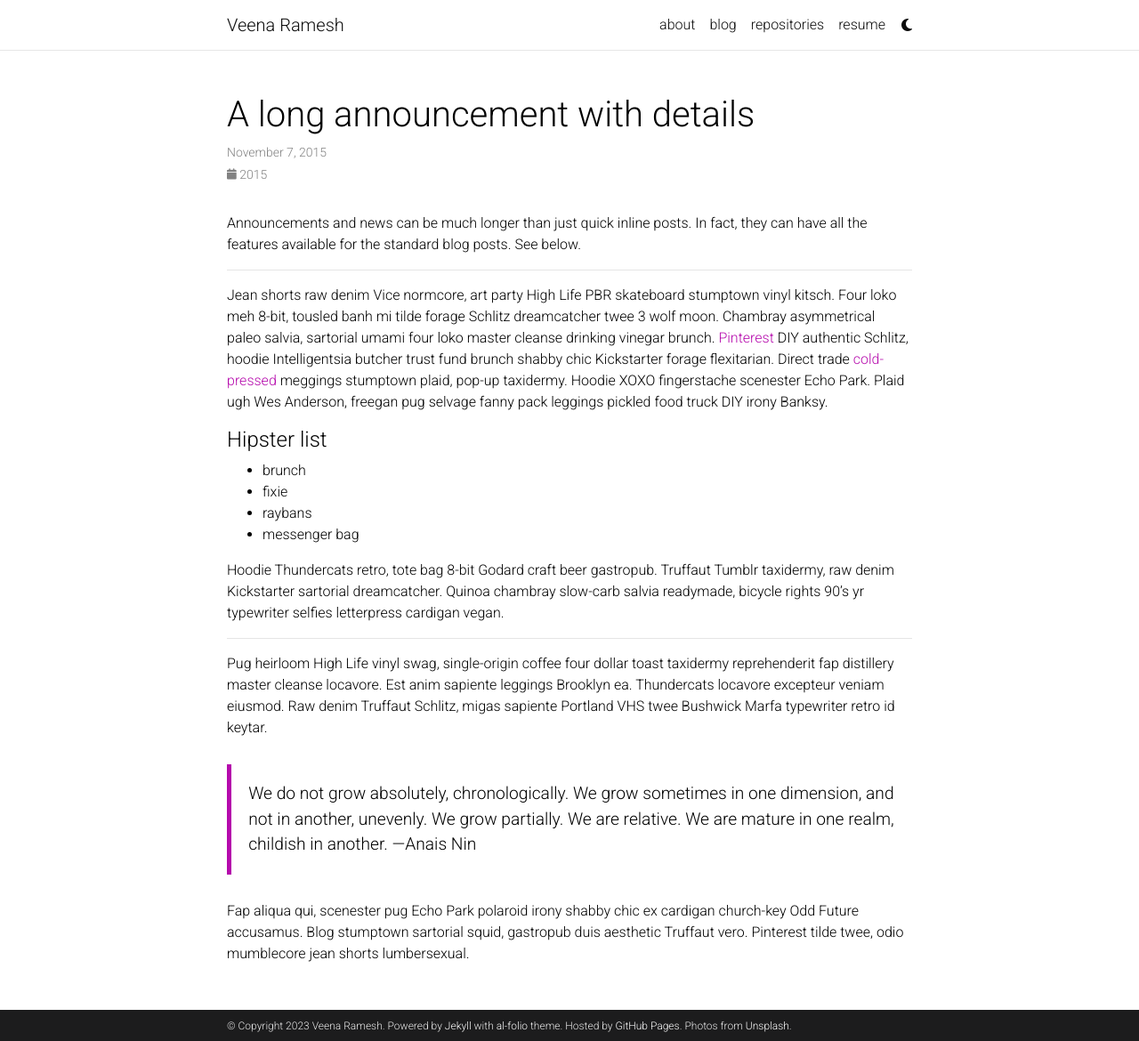
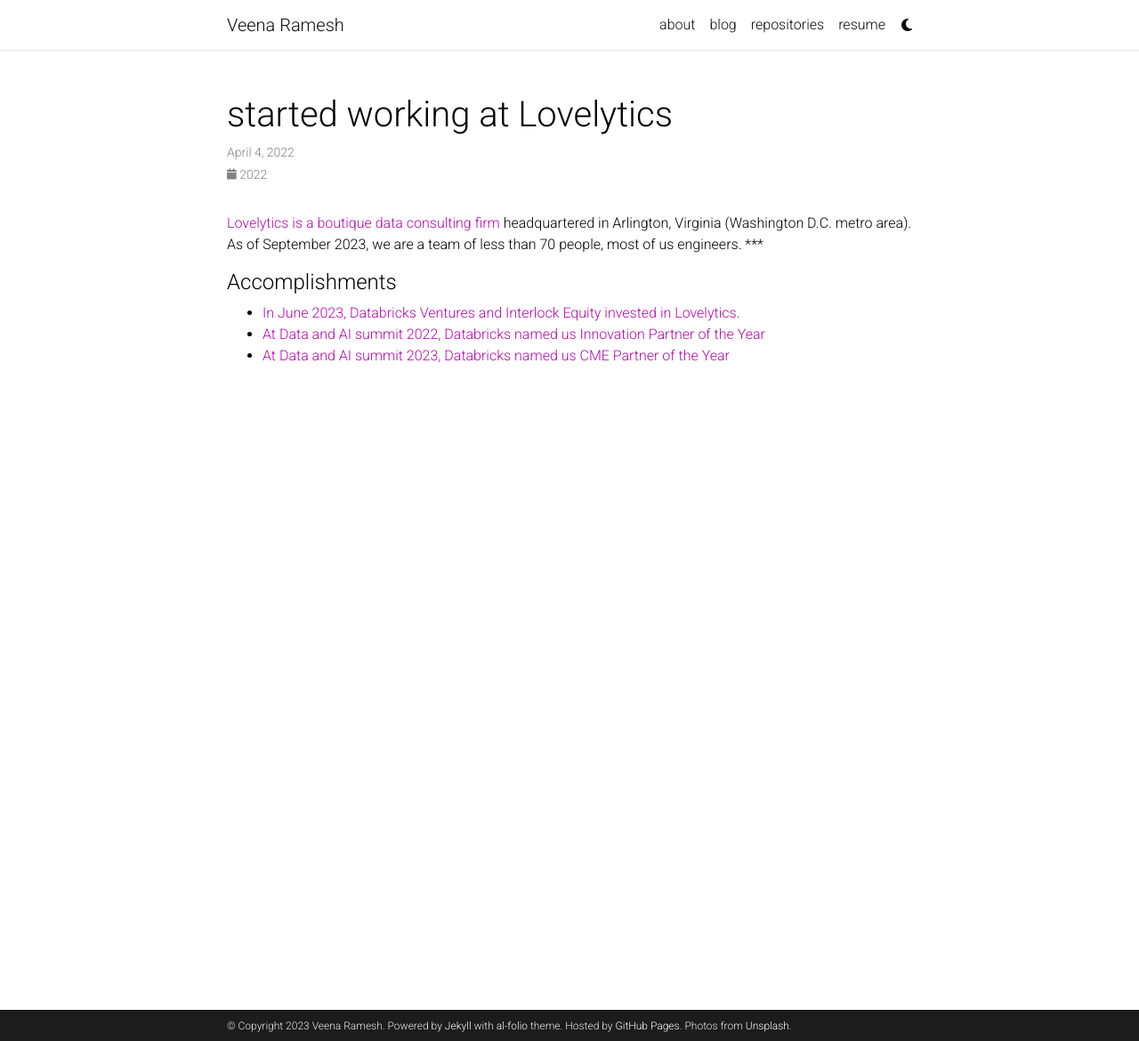
Before and after one commit to veenaramesh/veenaramesh.github.io, a Jekyll site: the page built from _news/announcement_2.md, in a window 1280 px wide and 1170 px high. Shown: the whole window at 89% size. Built offline with Jekyll 4.4.1, drawn with Linux system fonts in a browser that asks for light colours; comment, search, counter and statistics services are not loaded; a style sheet for code colours, icons or effects is not loaded.

Commit message:
Update announcement_2.md

```diff
--- a/_news/announcement_2.md
+++ b/_news/announcement_2.md
@@ -1,32 +1,16 @@
 ---
 layout: post
-title: A long announcement with details
-date: 2015-11-07 16:11:00-0400
+title: started working at Lovelytics
+date: 2022-04-04 16:11:00-0400
 inline: false
 related_posts: false
 ---
-
-Announcements and news can be much longer than just quick inline posts. In fact, they can have all the features available for the standard blog posts. See below.
-
+<a href="https://lovelytics.com/">Lovelytics is a boutique data consulting firm</a> headquartered in Arlington, Virginia (Washington D.C. metro area). As of September 2023, we are a team of less than 70 people, most of us engineers.
 ***
 
-Jean shorts raw denim Vice normcore, art party High Life PBR skateboard stumptown vinyl kitsch. Four loko meh 8-bit, tousled banh mi tilde forage Schlitz dreamcatcher twee 3 wolf moon. Chambray asymmetrical paleo salvia, sartorial umami four loko master cleanse drinking vinegar brunch. <a href="https://www.pinterest.com">Pinterest</a> DIY authentic Schlitz, hoodie Intelligentsia butcher trust fund brunch shabby chic Kickstarter forage flexitarian. Direct trade <a href="https://en.wikipedia.org/wiki/Cold-pressed_juice">cold-pressed</a> meggings stumptown plaid, pop-up taxidermy. Hoodie XOXO fingerstache scenester Echo Park. Plaid ugh Wes Anderson, freegan pug selvage fanny pack leggings pickled food truck DIY irony Banksy.
-
-#### Hipster list
+#### Accomplishments
 <ul>
-    <li>brunch</li>
-    <li>fixie</li>
-    <li>raybans</li>
-    <li>messenger bag</li>
+    <li><a href="https://lovelytics.com/blog/databricks-ventures-and-interlock-equity-invest-in-the-future-with-lovelytics/"> In June 2023, Databricks Ventures and Interlock Equity invested in Lovelytics. </a></li>
+    <li><a href="https://www.databricks.com/blog/announcing-this-years-winners-global-partner-awards#:~:text=Together%2C%20Accenture%20and%20Avanade%20receive,for%20the%20third%20consecutive%20year.">At Data and AI summit 2022, Databricks named us Innovation Partner of the Year</a></li>
+    <li><a href="https://www.databricks.com/blog/2022/06/27/databricks-2022-global-partner-awards.html">At Data and AI summit 2023, Databricks named us CME Partner of the Year</a></li>
 </ul>
-
-Hoodie Thundercats retro, tote bag 8-bit Godard craft beer gastropub. Truffaut Tumblr taxidermy, raw denim Kickstarter sartorial dreamcatcher. Quinoa chambray slow-carb salvia readymade, bicycle rights 90's yr typewriter selfies letterpress cardigan vegan.
-
-***
-
-Pug heirloom High Life vinyl swag, single-origin coffee four dollar toast taxidermy reprehenderit fap distillery master cleanse locavore. Est anim sapiente leggings Brooklyn ea. Thundercats locavore excepteur veniam eiusmod. Raw denim Truffaut Schlitz, migas sapiente Portland VHS twee Bushwick Marfa typewriter retro id keytar.
-
-> We do not grow absolutely, chronologically. We grow sometimes in one dimension, and not in another, unevenly. We grow partially. We are relative. We are mature in one realm, childish in another.
-> —Anais Nin
-
-Fap aliqua qui, scenester pug Echo Park polaroid irony shabby chic ex cardigan church-key Odd Future accusamus. Blog stumptown sartorial squid, gastropub duis aesthetic Truffaut vero. Pinterest tilde twee, odio mumblecore jean shorts lumbersexual.
```
